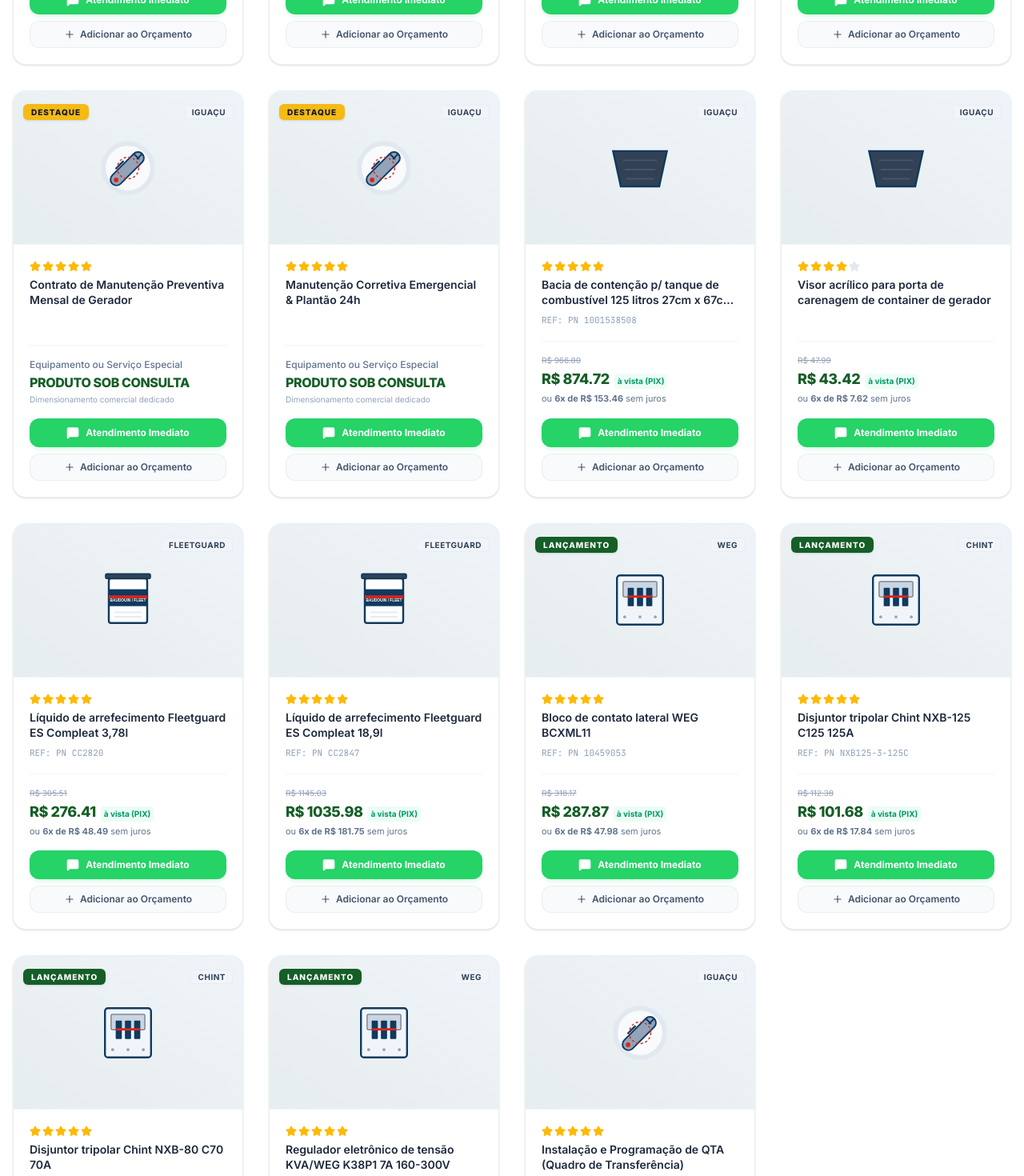
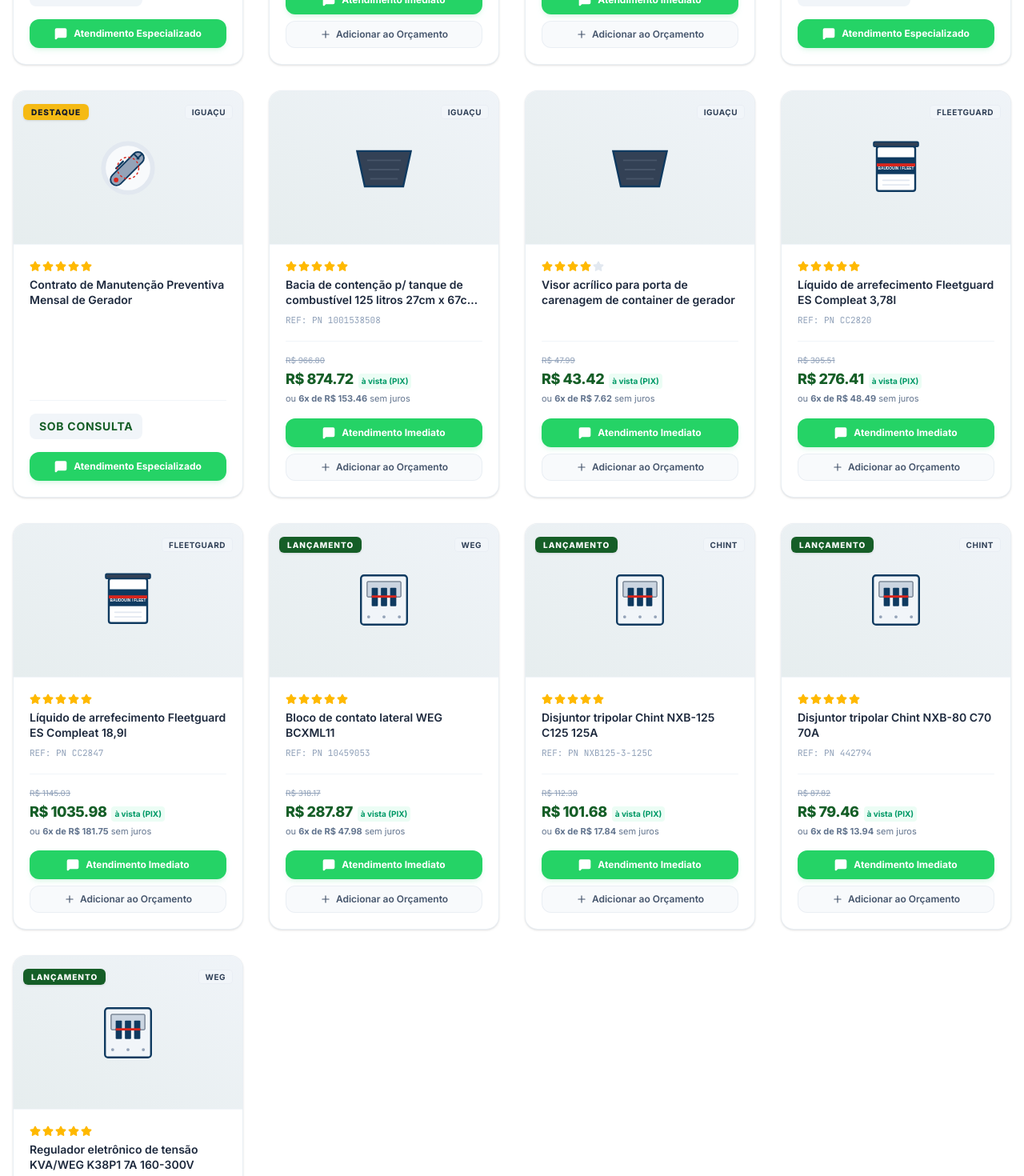
Before and after one commit to iguacugeradores-cell/Igua-u, a React (Vite) app: page / in a window 1280 px wide. Shown: the part 2480-3950 px from the top of the page at 80% size. Built offline with nearby package versions, Linux system fonts and the light colour scheme.

Commit message:
style: refactor consultation products display
Update UI for consultation products to use a cleaner badge style and dynamic WhatsApp call-to-action text. Remove redundant service entries from the data layer.

```diff
--- a/src/App.tsx
+++ b/src/App.tsx
@@ -875,12 +875,8 @@
                       <div className="mt-4 pt-4 border-t border-slate-100">
                         {product.isConsultation ? (
                           <div className="mb-4">
-                            <span className="text-slate-500 text-xs block font-medium">Equipamento ou Serviço Especial</span>
-                            <span className="text-brand-blue text-base font-extrabold tracking-tight block uppercase mt-0.5">
-                              Produto Sob Consulta
-                            </span>
-                            <span className="text-[10px] text-slate-400 block mt-0.5">
-                              Dimensionamento comercial dedicado
+                            <span className="text-brand-blue text-sm font-bold bg-slate-100 px-3 py-1.5 rounded-lg inline-block uppercase tracking-wider">
+                              Sob Consulta
                             </span>
                           </div>
                         ) : (
@@ -922,9 +918,10 @@
                             id={`btn-whatsapp-${product.id}`}
                           >
                             <MessageSquare className="w-4 h-4 fill-current shrink-0" />
-                            <span>Atendimento Imediato</span>
+                            <span>{product.isConsultation ? 'Atendimento Especializado' : 'Atendimento Imediato'}</span>
                           </a>
 
+                          {!product.isConsultation && (
                             <button
                               onClick={() => handleAddToQuote(product)}
                               className={`w-full py-2 px-3 rounded-xl text-xs font-semibold flex items-center justify-center gap-1.5 transition-all ${
@@ -946,6 +943,7 @@
                                 </>
                               )}
                             </button>
+                          )}
                         </div>
                       </div>
                     </div>
--- a/src/data.ts
+++ b/src/data.ts
@@ -303,35 +303,6 @@
     isConsultation: true,
     description: 'Assegure o pleno funcionamento do seu gerador quando a energia faltar! Visitas regulares.',
     imageUrl: 'https://images.unsplash.com/photo-1504307651254-35680f356dfd?w=500&auto=format&fit=crop&q=60'
-  },
-  {
-    id: 'servico-corretiva',
-    name: 'Manutenção Corretiva Emergencial & Plantão 24h',
-    category: 'servicos',
-    brand: 'Iguaçu',
-    price: 0,
-    discountPrice: 0,
-    installments: 0,
-    installmentValue: 0,
-    rating: 5,
-    tag: 'destaque',
-    isConsultation: true,
-    description: 'Seu gerador parou no meio de uma emergência? Nossa equipe técnica altamente especializada está de prontidão 24 horas por dia, 7 dias por semana para te atender no local imediatamente.',
-    imageUrl: 'https://images.unsplash.com/photo-1504307651254-35680f356dfd?w=500&auto=format&fit=crop&q=60'
-  },
-  {
-    id: 'servico-instalacao-qta',
-    name: 'Instalação e Programação de QTA (Quadro de Transferência)',
-    category: 'servicos',
-    brand: 'Iguaçu',
-    price: 1200.00,
-    discountPrice: 1140.00,
-    installments: 6,
-    installmentValue: 200.00,
-    rating: 5,
-    tag: 'normal',
-    description: 'Instalação técnica profissional de quadros de comando automático. Garante que seu gerador assuma a carga do estabelecimento em até 8 segundos após a queda de energia da concessionária.',
-    imageUrl: 'https://images.unsplash.com/photo-1504307651254-35680f356dfd?w=500&auto=format&fit=crop&q=60'
   }
 ];
 
```
Lines whose indentation alone changed are shown as unchanged.
